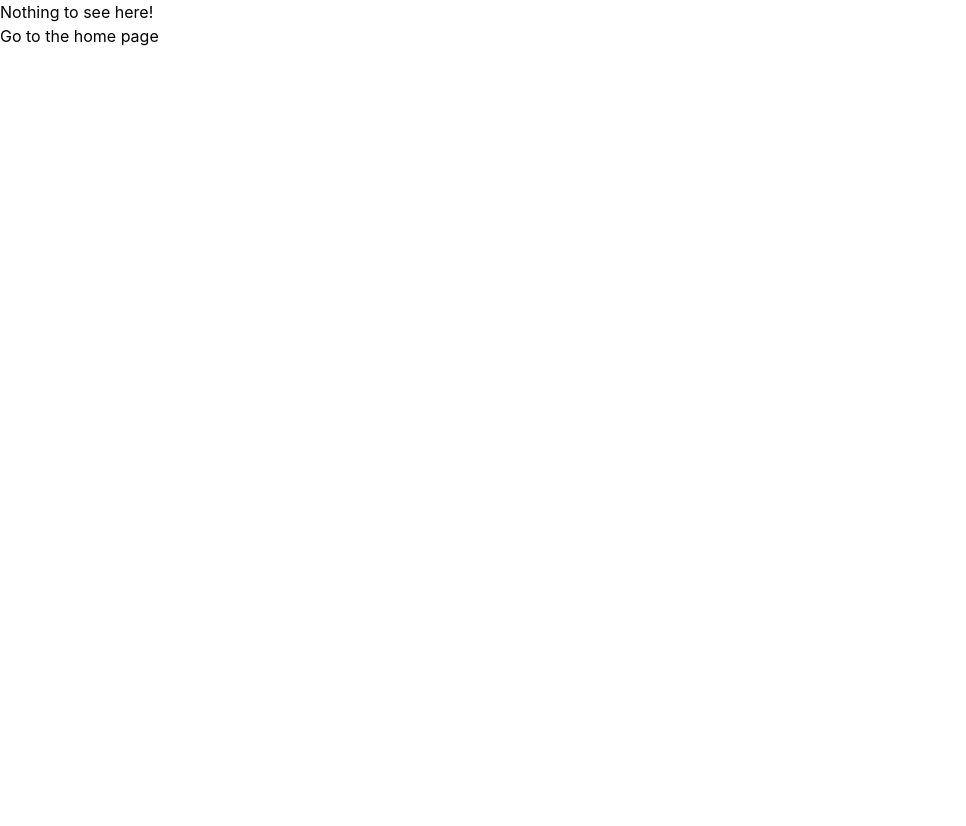
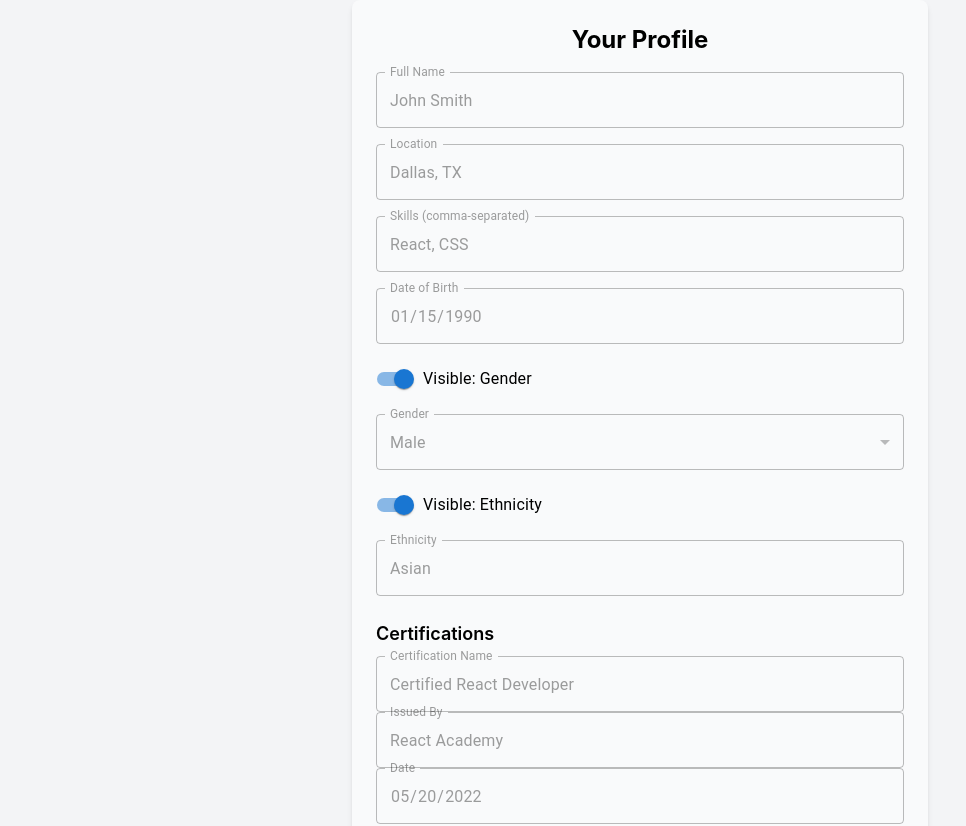
Before and after one commit to cfgtexas24/Team-13, a React (Create React App) app in the folder frontend/cfg13/: page /profileReturn in a window 1280 px wide. Shown: the top 826 px of the page, without its empty margins (0-966 px from the left). Before the commit the page ends 800 px from the top, so only its background shows below. Built offline with nearby package versions, Linux system fonts and the light colour scheme.

Commit message:
create profile return page

```diff
--- a/frontend/cfg13/src/App.js
+++ b/frontend/cfg13/src/App.js
@@ -9,6 +9,7 @@ import Home from './components/home';
 import Profile from './components/profile';
 import Jobs from './components/jobs';
 import NoMatch from "./components/noMatch";
+import ProfileReturn from "./components/profileReturn";
 
 import EmployeeOnboarding from './forms/EmployeeOnboarding'
 import EmployerOnboarding from './forms/EmployerOnboarding'
@@ -26,6 +27,7 @@ export default function App() {
           </Route>
           <Route index element={<Home />} />
           <Route path="profile" element={<Profile />} />
+          <Route path="profileReturn" element={<ProfileReturn />} />
           <Route path="jobs" element={<Jobs />} />
           <Route path="*" element={<NoMatch />} />
         </Route>
--- a/frontend/cfg13/src/components/navbar.js
+++ b/frontend/cfg13/src/components/navbar.js
@@ -16,6 +16,9 @@ const Navbar = () => {
           <Link to="/profile">Profile</Link>
         </li>
         <li>
+          <Link to="/profileReturn">Profile Return</Link>
+        </li>
+        <li>
           <Link to="/jobs">Jobs</Link>
         </li>
         <li>
--- /dev/null
+++ b/frontend/cfg13/src/components/profileReturn.js
@@ -0,0 +1,209 @@
+import React, { useState } from 'react';
+import { TextField, Button, Select, MenuItem, InputLabel, FormControl, Switch, FormControlLabel } from '@mui/material';
+
+const ProfileReturn = () => {
+  // Fake user data for returning candidate
+  const [userData, setUserData] = useState({
+    fullName: 'John Smith',
+    location: 'Dallas, TX',
+    skills: 'React, CSS',
+    dateOfBirth: '1990-01-15',
+    gender: 'Male',
+    ethnicity: 'Asian',
+    certifications: [
+      {
+        name: 'Certified React Developer',
+        issuedBy: 'React Academy',
+        date: '2022-05-20',
+      },
+      {
+        name: 'JavaScript Expert',
+        issuedBy: 'Code Institute',
+        date: '2021-11-15',
+      },
+    ],
+  });
+
+  const [visibility, setVisibility] = useState({
+    fullName: true,
+    location: true,
+    skills: true,
+    dateOfBirth: true,
+    gender: true,
+    ethnicity: true,
+    certifications: true,
+  });
+
+  const [isEditable, setIsEditable] = useState(false);
+
+  const handleInputChange = (e) => {
+    const { name, value } = e.target;
+    setUserData({ ...userData, [name]: value });
+  };
+
+  const handleCertificationChange = (index, field, value) => {
+    const updatedCertifications = [...userData.certifications];
+    updatedCertifications[index][field] = value;
+    setUserData({ ...userData, certifications: updatedCertifications });
+  };
+
+  const toggleEditable = () => {
+    setIsEditable(!isEditable);
+  };
+
+  const handleVisibilityToggle = (field) => {
+    setVisibility({ ...visibility, [field]: !visibility[field] });
+  };
+
+  return (
+    <div className="flex items-center justify-center min-h-screen bg-gray-100">
+      <div className="max-w-xl w-full p-6 bg-gray-50 rounded-lg shadow-md">
+        <h2 className="text-2xl font-bold mb-4 text-center">Your Profile</h2>
+        <form className="space-y-4">
+          {visibility.fullName && (
+            <TextField
+              label="Full Name"
+              name="fullName"
+              value={userData.fullName}
+              onChange={handleInputChange}
+              fullWidth
+              variant="outlined"
+              disabled={!isEditable}
+            />
+          )}
+
+          {visibility.location && (
+            <TextField
+              label="Location"
+              name="location"
+              value={userData.location}
+              onChange={handleInputChange}
+              fullWidth
+              variant="outlined"
+              disabled={!isEditable}
+            />
+          )}
+          {visibility.skills && (
+            <TextField
+              label="Skills (comma-separated)"
+              name="skills"
+              value={userData.skills}
+              onChange={handleInputChange}
+              fullWidth
+              variant="outlined"
+              disabled={!isEditable}
+            />
+          )}
+
+          {visibility.dateOfBirth && (
+            <TextField
+              label="Date of Birth"
+              name="dateOfBirth"
+              type="date"
+              value={userData.dateOfBirth}
+              onChange={handleInputChange}
+              InputLabelProps={{ shrink: true }}
+              fullWidth
+              variant="outlined"
+              disabled={!isEditable}
+            />
+          )}
+
+          <FormControlLabel
+            control={
+              <Switch
+                checked={visibility.gender}
+                onChange={() => handleVisibilityToggle('gender')}
+              />
+            }
+            label="Visible: Gender"
+          />
+          {visibility.gender && (
+            <FormControl fullWidth variant="outlined" disabled={!isEditable}>
+              <InputLabel>Gender</InputLabel>
+              <Select
+                name="gender"
+                value={userData.gender}
+                onChange={handleInputChange}
+                label="Gender"
+              >
+                <MenuItem value="Male">Male</MenuItem>
+                <MenuItem value="Female">Female</MenuItem>
+                <MenuItem value="Other">Other</MenuItem>
+              </Select>
+            </FormControl>
+          )}
+
+          <FormControlLabel
+            control={
+              <Switch
+                checked={visibility.ethnicity}
+                onChange={() => handleVisibilityToggle('ethnicity')}
+              />
+            }
+            label="Visible: Ethnicity"
+          />
+          {visibility.ethnicity && (
+            <TextField
+              label="Ethnicity"
+              name="ethnicity"
+              value={userData.ethnicity}
+              onChange={handleInputChange}
+              fullWidth
+              variant="outlined"
+              disabled={!isEditable}
+            />
+          )}
+          {visibility.certifications && (
+            <div>
+              <h3 className="text-lg font-semibold mt-6 mb-2">Certifications</h3>
+              {userData.certifications.map((cert, index) => (
+                <div key={index} className="border-b pb-2 mb-2">
+                  <TextField
+                    label="Certification Name"
+                    value={cert.name}
+                    onChange={(e) => handleCertificationChange(index, 'name', e.target.value)}
+                    fullWidth
+                    variant="outlined"
+                    className="mb-2"
+                    disabled={!isEditable}
+                  />
+                  <TextField
+                    label="Issued By"
+                    value={cert.issuedBy}
+                    onChange={(e) => handleCertificationChange(index, 'issuedBy', e.target.value)}
+                    fullWidth
+                    variant="outlined"
+                    className="mb-2"
+                    disabled={!isEditable}
+                  />
+                  <TextField
+                    label="Date"
+                    type="date"
+                    value={cert.date}
+                    onChange={(e) => handleCertificationChange(index, 'date', e.target.value)}
+                    InputLabelProps={{ shrink: true }}
+                    fullWidth
+                    variant="outlined"
+                    disabled={!isEditable}
+                  />
+                </div>
+              ))}
+            </div>
+          )}
+
+          <Button
+            variant="contained"
+            color="primary"
+            fullWidth
+            onClick={toggleEditable}
+          >
+            {isEditable ? 'Save Changes' : 'Edit Profile'}
+          </Button>
+        </form>
+      </div>
+    </div>
+  );
+};
+
+export default ProfileReturn;
```
Also changed, not shown: frontend/cfg13/src/index.js (+0 -7 lines).
